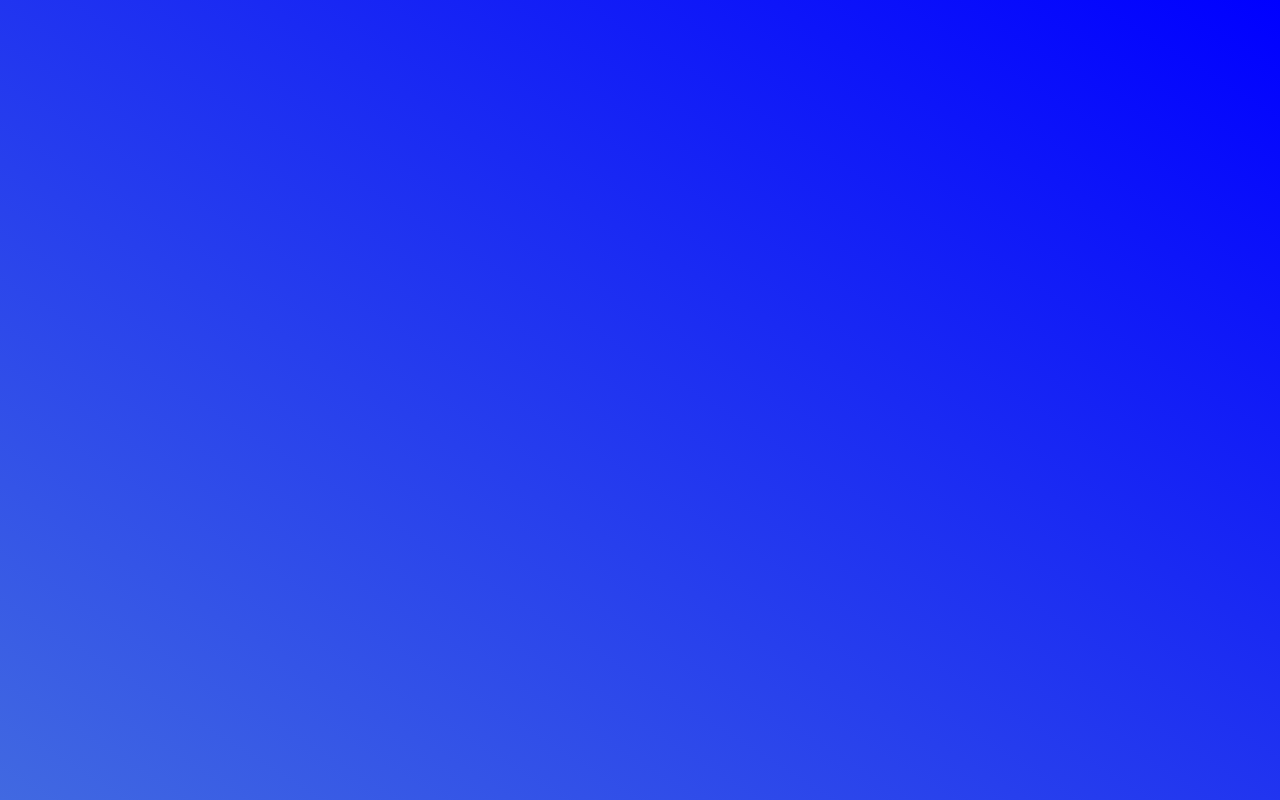
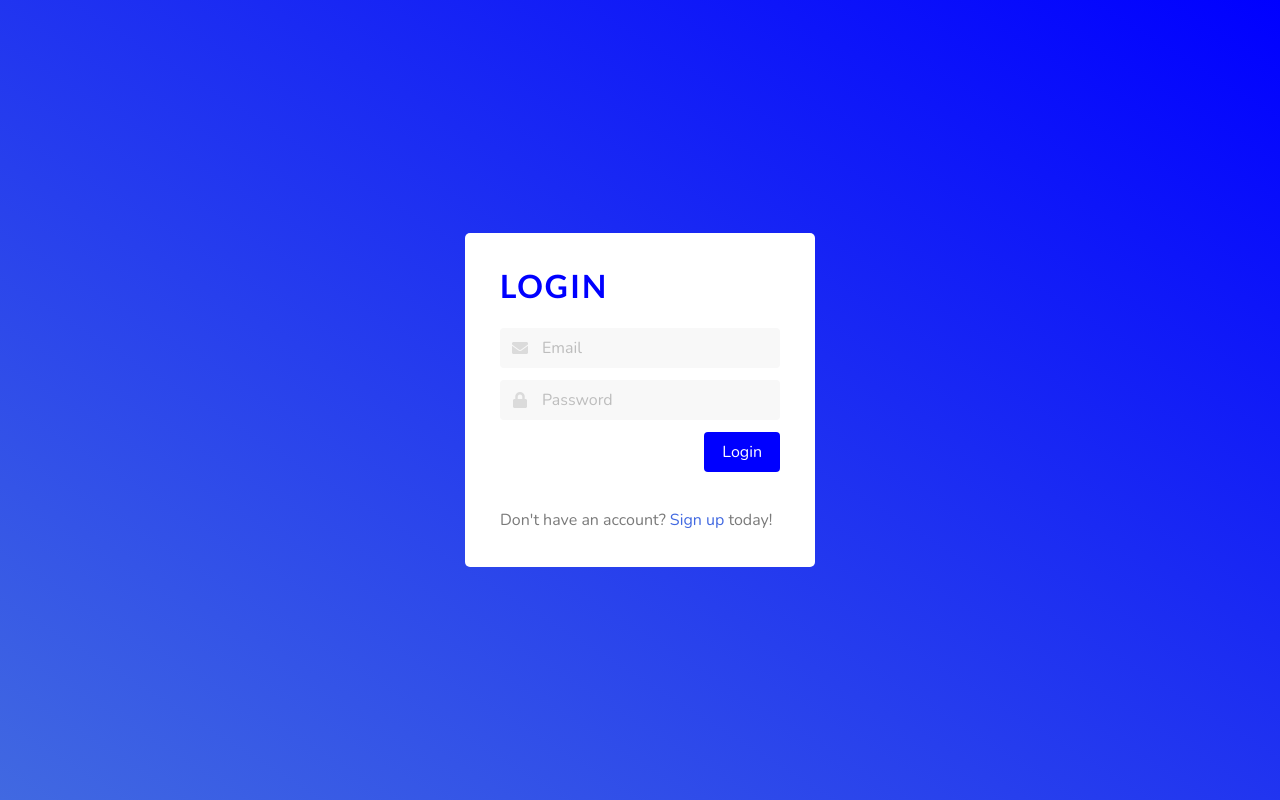
Before and after one commit to jsantana21/Task-List-Manager-Application, an Angular app in the folder task-angular-frontend/: page /login in a window 1280 px wide. Built offline with nearby package versions, Linux system fonts and the light colour scheme.

Commit message:
Login Form created

```diff
--- a/task-angular-frontend/src/app/pages/login-page/login-page.component.html
+++ b/task-angular-frontend/src/app/pages/login-page/login-page.component.html
@@ -1,3 +1,35 @@
 <div class="centered-content">
+    <div class="white-box">
 
+      <h1 class="title has-text-primary">Login</h1>
+
+      <div class="field">
+        <p class="control has-icons-left has-icons-right">
+          <input #emailInput class="input has-background-light" type="email" placeholder="Email">
+          <span class="icon is-small is-left">
+            <i class="fas fa-envelope"></i>
+          </span>
+        </p>
+      </div>
+      <div class="field">
+        <p class="control has-icons-left">
+          <input #pwInput class="input has-background-light" type="password" placeholder="Password">
+          <span class="icon is-small is-left">
+            <i class="fas fa-lock"></i>
+          </span>
+        </p>
+      </div>
+      <div class="field" style="display: flex; justify-content: flex-end;">
+        <p class="control">
+          <button class="button is-primary has-text-white" >
+            Login
+          </button>
+        </p>
+      </div>
+
+      <br>
+
+      <p class="has-text-grey">Don't have an account? <a >Sign up</a> today!</p>
+
+    </div>
   </div>
```
